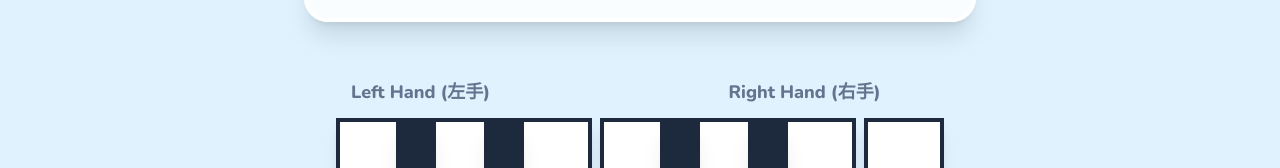
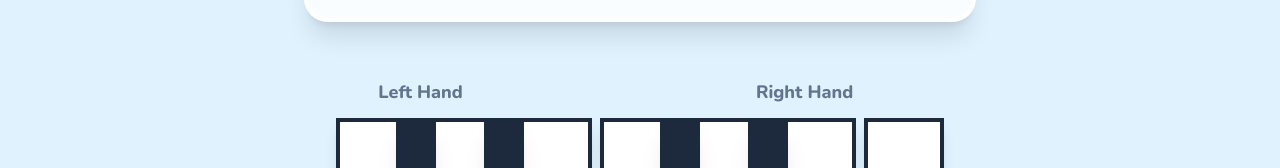
Before and after one commit to wenwenkp/Melody-Magic, a React (Vite) app: page / in a window 1280 px wide. Shown: the part 354-522 px from the top of the page. Built offline with nearby package versions, Linux system fonts and the light colour scheme.

Commit message:
more updates

```diff
--- a/src/App.tsx
+++ b/src/App.tsx
@@ -81,7 +81,7 @@ export default function App() {
       </header>
 
       {/* Main Content */}
-      <main className="flex-1 max-w-4xl w-full mx-auto p-4 sm:p-8 flex flex-col items-center justify-center gap-8">
+      <main className="flex-1 max-w-4xl w-full mx-auto p-4 flex flex-col items-center justify-center gap-8">
 
         <AnimatePresence mode="wait">
           {mode === 'play' && (
@@ -126,6 +126,7 @@ export default function App() {
           <div className="w-full">
             <Keyboard
               activeNoteId={activeNoteId}
+              mode={mode}
               onKeyPress={handleNoteInteraction}
             />
           </div>
--- a/src/components/Keyboard.tsx
+++ b/src/components/Keyboard.tsx
@@ -2,16 +2,16 @@ import React from 'react';
 import { motion } from 'motion/react';
 import { NOTES } from '../utils/audio';
 
-export const Keyboard = ({ activeNoteId, onKeyPress }: any) => {
+export const Keyboard = ({ activeNoteId, mode, onKeyPress }: any) => {
   return (
     <div className="flex justify-center items-start relative mt-12 select-none max-w-3xl mx-auto">
       {/* Hand labels */}
       <div className="absolute -top-10 left-0 right-0 flex pointer-events-none">
         <div className="flex justify-center items-center text-slate-500 font-bold text-sm sm:text-lg" style={{ width: `${(3/7)*100}%` }}>
-          Left Hand (左手)
+          Left Hand
         </div>
         <div className="flex justify-center items-center text-slate-500 font-bold text-sm sm:text-lg" style={{ width: `${(4/7)*100}%` }}>
-          Right Hand (右手)
+          Right Hand
         </div>
       </div>
 
@@ -32,7 +32,7 @@ export const Keyboard = ({ activeNoteId, onKeyPress }: any) => {
           >
             <div className={`w-6 h-6 sm:w-8 sm:h-8 rounded-full flex items-center justify-center ${isActive ? 'bg-white/20' : 'bg-slate-100'}`}>
               <span className={`font-black text-sm sm:text-lg ${isActive ? 'text-white' : 'text-slate-400'}`}>
-                {note.name}
+                {mode == 'learn' ? note.name : ''}
               </span>
             </div>
           </motion.div>
```
Also changed, not shown: 1 other file (tests, documents, lock files or other folders).
